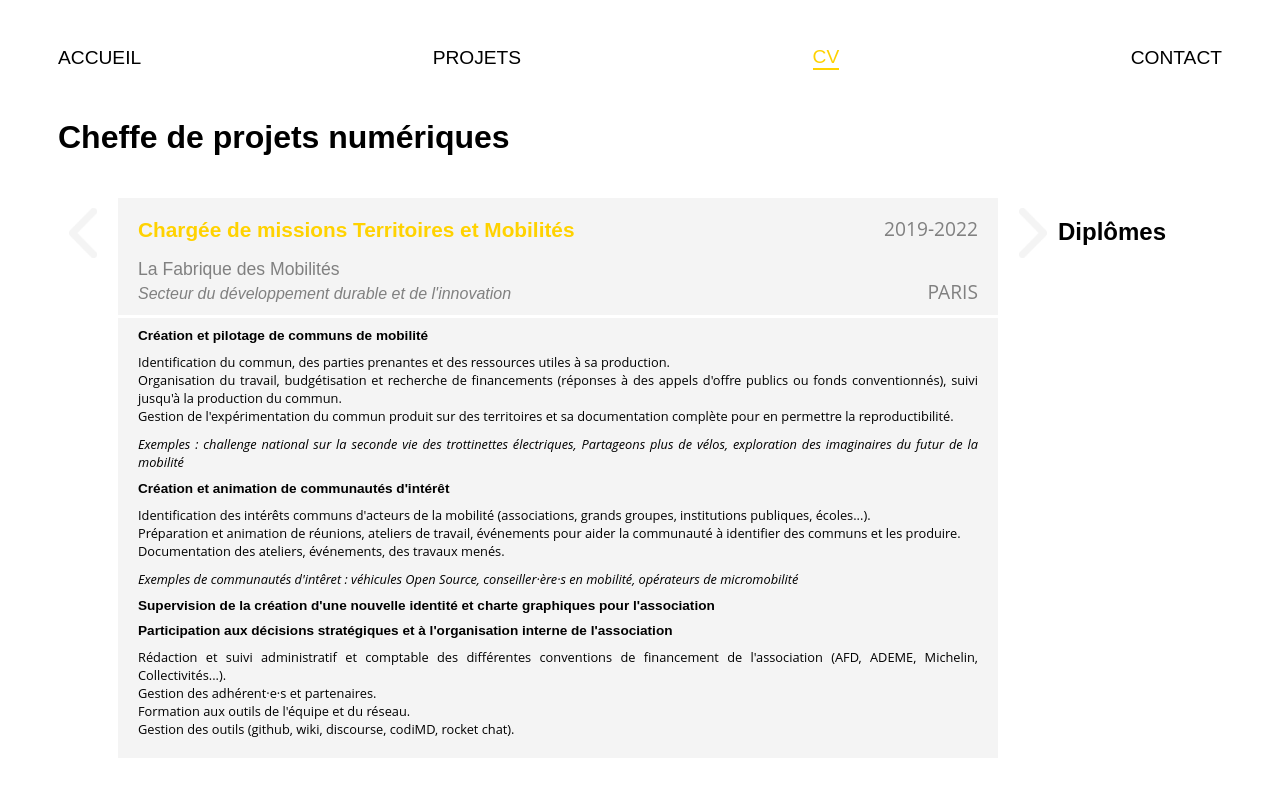
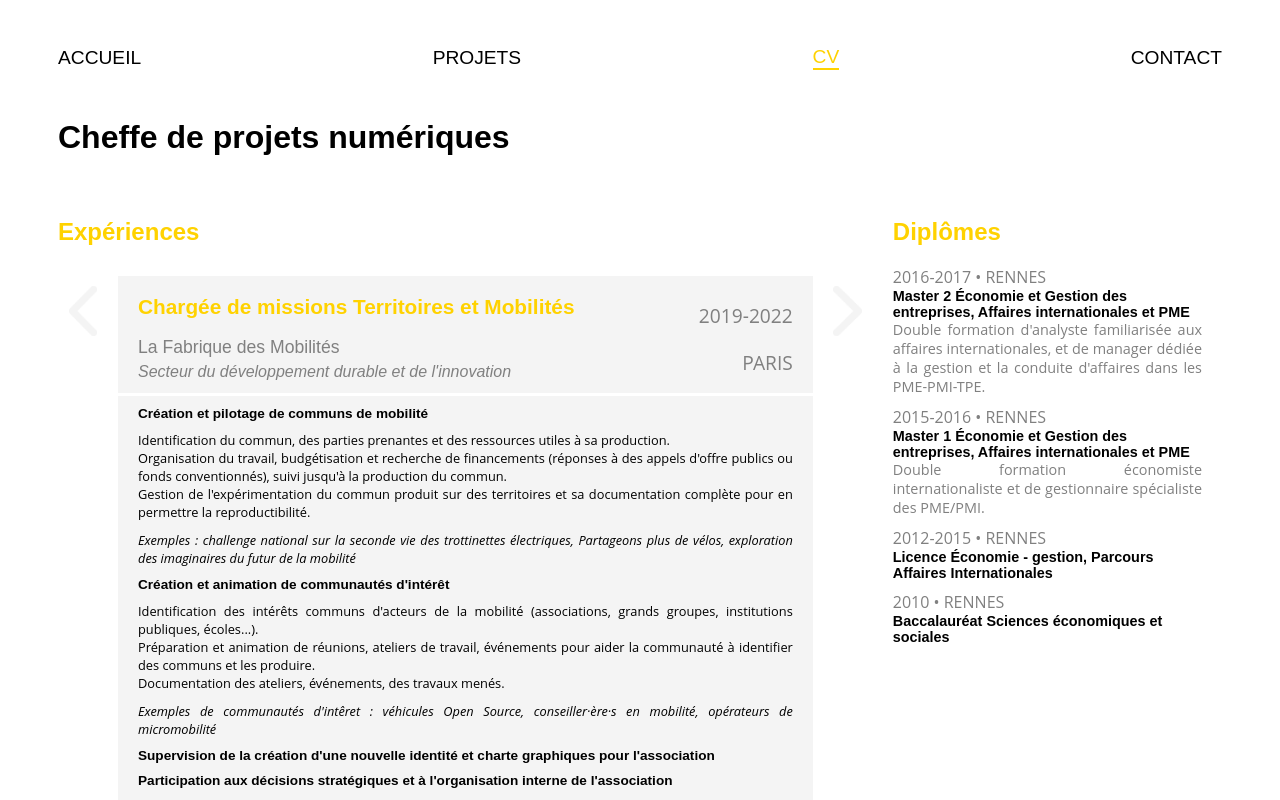
Before and after one commit to Eline31/portfolio, a React (Create React App) app: page /curriculumvitae in a window 1280 px wide. Shown: the top 800 px of the page. Built offline with nearby package versions, Linux system fonts and the light colour scheme; a web font is replaced by a local one.

Commit message:
diplomas OK

```diff
--- a/src/Components/Carrousel/Carrousel.jsx
+++ b/src/Components/Carrousel/Carrousel.jsx
@@ -42,6 +42,7 @@ export default function Carrousel() {
         </div>
       ) : (
         <div className="Carrousel-wrapper">
+          <h2>Expériences</h2>
           <div
             className="buttons"
             alt="Expérience précédente"
--- a/src/Components/Carrousel/Carrousel.scss
+++ b/src/Components/Carrousel/Carrousel.scss
@@ -4,11 +4,15 @@
   grid-column: span 2;
   display: grid;
   grid-template-columns: 50px 1fr 50px;
+  grid-auto-rows: min-content;
   grid-gap: 10px;
-  width: 100%;
-  min-width: 750px;
-  max-width: 1000px;
+  min-width: 70%;
+  // max-width: 100%;
   position: relative;
+  h2 {
+    grid-column: span 3;
+    color: $primary-color;
+  }
   .buttons {
     background: none;
     border: none;
--- a/src/Components/Diploma-Card/Diploma-Card.jsx
+++ b/src/Components/Diploma-Card/Diploma-Card.jsx
@@ -1,7 +1,21 @@
+import diplomas from "../../Data/diplomas.json"
+import "./Diploma-Card.scss"
+
 export default function Diploma() {
   return (
     <div className="Diploma-Wrapper">
       <h2>Diplômes</h2>
+      {diplomas.map((diploma, index) => {
+        return (
+          <div className="diploma-content">
+            <p className="datesplace" key={`${diploma.dates}-${index}`}>
+              {diploma.dates} • {diploma.place}
+            </p>
+            <h3 className="title">{diploma.title}</h3>
+            <p className="description">{diploma.description}</p>
+          </div>
+        )
+      })}
     </div>
   )
 }
--- a/src/Components/Diploma-Card/Diploma-Card.scss
+++ b/src/Components/Diploma-Card/Diploma-Card.scss
@@ -1,7 +1,28 @@
 @import "../../Utils/style/GlobalStyle.scss";
 
 .Diploma-Wrapper {
-  grid-column: span 1;
-  width: 300px;
-  height: 300px;
+  //   width: 30%;
+  max-width: 100%;
+  min-width: 300px;
+  padding: 0px 20px;
+  h2 {
+    color: $primary-color;
+  }
+  .diploma-content {
+    margin: 10px 0px;
+    .datesplace {
+      color: grey;
+      text-transform: uppercase;
+      margin: 0px;
+    }
+    .title {
+      margin: 0px;
+      font-size: 0.9rem;
+    }
+    .description {
+      font-size: 0.9rem;
+      margin: 0px;
+      color: grey;
+    }
+  }
 }
--- a/src/Components/Experience-Card/Experience-Card.scss
+++ b/src/Components/Experience-Card/Experience-Card.scss
@@ -3,17 +3,19 @@
 .card-container {
   background-color: $secondary-color;
   padding: 0px 0px 10px 0px;
-  display: grid;
-  grid-template-rows: 120px auto;
+  // display: grid;
+  // grid-template-rows: 120px auto;
   .title {
     display: flex;
     justify-content: space-between;
-    height: 120px;
-    max-height: 130px;
+    min-height: 120px;
+    // max-height: 130px;
     align-items: center;
     border-bottom: 3px solid white;
     padding: 0px 20px 10px 20px;
+    // flex-wrap: wrap;
     &__main {
+      max-width: 70%;
       h2 {
         color: $primary-color;
         font-size: 1.3rem;
@@ -38,10 +40,11 @@
       align-items: flex-end;
       justify-content: space-between;
       height: 100%;
+      min-width: 19%;
       &__dates {
         font-size: 1.2rem;
         color: grey;
-        margin: 17px 0px 0px 0px;
+        // margin: 17px 0px 0px 0px;
       }
       &__place {
         font-size: 1.2rem;
--- a/src/Pages/CV/CV.scss
+++ b/src/Pages/CV/CV.scss
@@ -16,6 +16,9 @@
     grid-column: span 3;
     display: flex;
     flex-direction: row;
-    flex-wrap: wrap;
+    flex-wrap: nowrap;
+    @media only screen and (max-width: 900px) {
+      flex-wrap: wrap;
+    }
   }
 }
```
